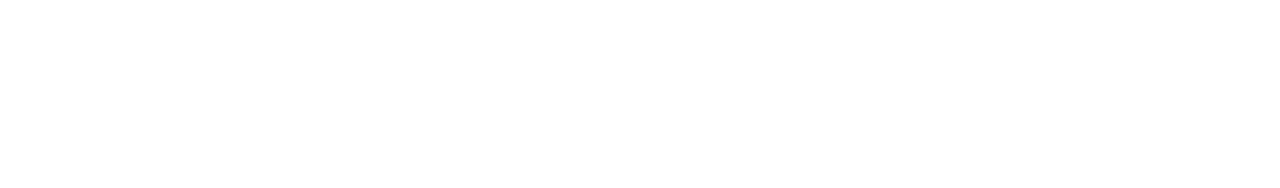
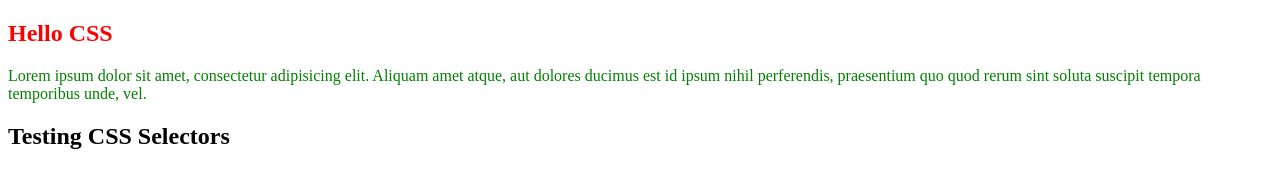
Before and after one commit to shashikajay/CSS-Basics, a plain HTML site: page index.html in a window 1280 px wide. Drawn offline with Linux system fonts and the light colour scheme.

Commit message:
Content Updated with styles applyiing methos

```diff
--- a/index.html
+++ b/index.html
@@ -3,8 +3,22 @@
 <head>
     <meta charset="UTF-8">
     <title>CSS Basics</title>
+    <style>
+        /*meta styles*/
+        p{
+            color: green;
+        }
+    </style>
 </head>
 <body>
+<section>
+<!--    Inline styles-->
+    <h1 style="color: red">Hello CSS</h1>
+    <p>Lorem ipsum dolor sit amet, consectetur adipisicing elit. Aliquam amet atque, aut dolores ducimus est id ipsum
+        nihil perferendis, praesentium quo quod rerum sint soluta suscipit tempora temporibus unde, vel.</p>
+    <h2>Testing CSS Selectors</h2>
 
+
+</section>
 </body>
 </html>
```
